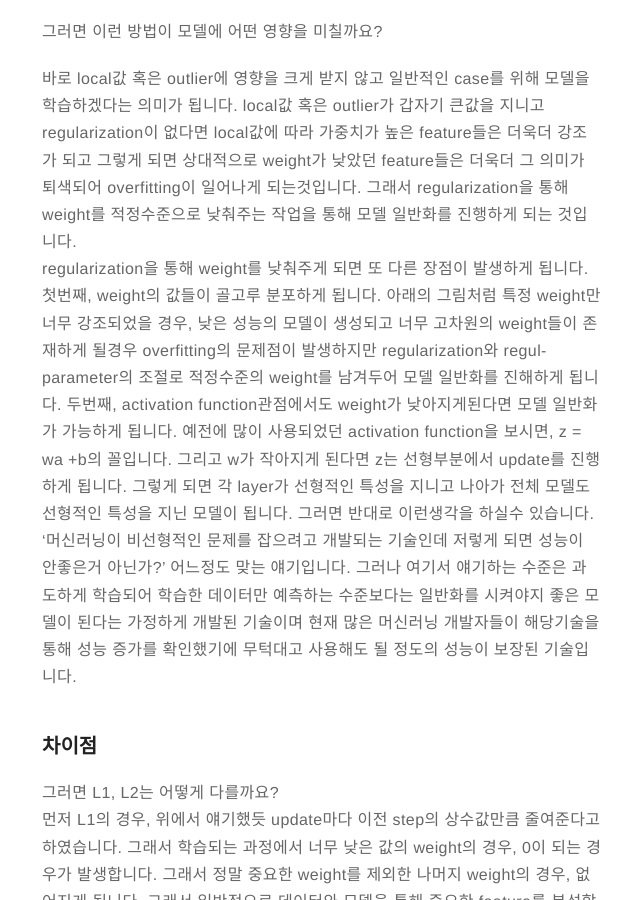
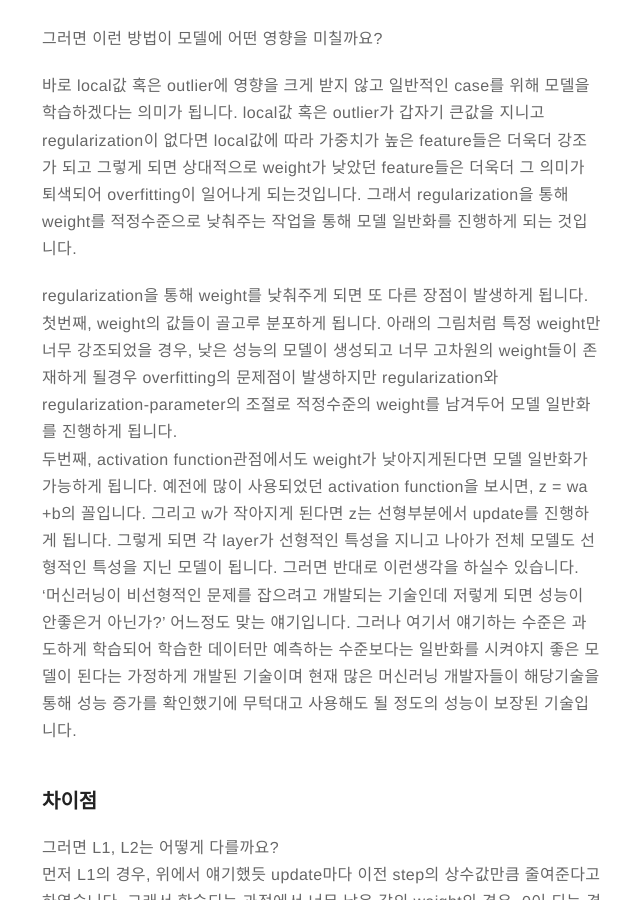
Before and after one commit to POZAlabs/pozalabs.github.io, a Jekyll site: the page built from _posts/2022-04-15-Regularization.md, in a window 1280 px wide and 900 px high, scrolled down 4140 px. Shown: the whole window, without its empty margins (318-958 px from the left). Built offline with Jekyll 4.4.1, drawn with Linux system fonts in a browser that asks for light colours; comment, search, counter and statistics services are not loaded; some of the changed text lies outside the part shown.

Commit message:
sty) 수정

```diff
--- a/_posts/2022-04-15-Regularization.md
+++ b/_posts/2022-04-15-Regularization.md
@@ -18,7 +18,8 @@ description: Regularization summary
 
 지금까지의 포스팅을 읽은 사람이라면 좋은 설계하에 학습을 잘하면 좋은 성능의 딥러닝 모델을 얻을 수 있다는 것을 알 수 있습니다. 그러나, '과유불급'이라는 말이 있듯 이전 포스팅에서 학습을 지나치게하면 많이 하면 오히려 성능이 떨어지는 요인에 대해 설명하셨습니다. 그리고 대부분의 딥러닝 개발자들이 생각보다 under-fitting보다 over-fitting에 대한 문제를 해결하기 위해 많은 리소스를 할애합니다.
 
-### 왜? 그냥 학습데이터 많이 사용하면 되잖아!
+왜? 그냥 학습데이터 많이 사용하면 되잖아!
+
 사실 맞는 말입니다. 그러나 학습데이터의 양만 많다고 해서 아무나 좋은 모델을 개발할 수 있는 것은 아닙니다. 중요한 것은 학습데이터의 질입니다. 그러나 대부분의 질 좋은 학습데이터는 기업에서 소유를 하고 자신들만이 사용하려 하기 때문에 일반적인 개발자들은 질 좋고 많은 양의 데이터를 사용하기가 힘듭니다. 그리고 그 이유가 개발자들이 over-fitting해결에 좀더 집중을 하고 있는 이유입니다. 그리고 이런 over-fitting을 해결하기 위해 regularization기법이 사용됩니다.
 
 이번 포스팅은 아래와 같은 순서로 진행합니다.
@@ -77,7 +78,11 @@ regularization관점에서 L1, L2는 무엇이 어떻게 같고 다를까요?
 그러면 이런 방법이 모델에 어떤 영향을 미칠까요?
 
 바로 local값 혹은 outlier에 영향을 크게 받지 않고 일반적인 case를 위해 모델을 학습하겠다는 의미가 됩니다. local값 혹은 outlier가 갑자기 큰값을 지니고 regularization이 없다면 local값에 따라 가중치가 높은 feature들은 더욱더 강조가 되고 그렇게 되면 상대적으로 weight가 낮았던 feature들은 더욱더 그 의미가 퇴색되어 overfitting이 일어나게 되는것입니다. 그래서 regularization을 통해 weight를 적정수준으로 낮춰주는 작업을 통해 모델 일반화를 진행하게 되는 것입니다.
-regularization을 통해 weight를 낮춰주게 되면 또 다른 장점이 발생하게 됩니다. 첫번째, weight의 값들이 골고루 분포하게 됩니다. 아래의 그림처럼 특정 weight만 너무 강조되었을 경우, 낮은 성능의 모델이 생성되고 너무 고차원의 weight들이 존재하게 될경우 overfitting의 문제점이 발생하지만 regularization와 regul-parameter의 조절로 적정수준의 weight를 남겨두어 모델 일반화를 진해하게 됩니다. 두번째, activation function관점에서도 weight가 낮아지게된다면 모델 일반화가 가능하게 됩니다. 예전에 많이 사용되었던 activation function을 보시면, z = wa +b의 꼴입니다. 그리고 w가 작아지게 된다면 z는 선형부분에서 update를 진행하게 됩니다. 그렇게 되면 각 layer가 선형적인 특성을 지니고 나아가 전체 모델도 선형적인 특성을 지닌 모델이 됩니다. 그러면 반대로 이런생각을 하실수 있습니다. '머신러닝이 비선형적인 문제를 잡으려고 개발되는 기술인데 저렇게 되면 성능이 안좋은거 아닌가?' 어느정도 맞는 얘기입니다. 그러나 여기서 얘기하는 수준은 과도하게 학습되어 학습한 데이터만 예측하는 수준보다는 일반화를 시켜야지 좋은 모델이 된다는 가정하게 개발된 기술이며 현재 많은 머신러닝 개발자들이 해당기술을 통해 성능 증가를 확인했기에 무턱대고 사용해도 될 정도의 성능이 보장된 기술입니다.
+
+regularization을 통해 weight를 낮춰주게 되면 또 다른 장점이 발생하게 됩니다.
+첫번째, weight의 값들이 골고루 분포하게 됩니다. 아래의 그림처럼 특정 weight만 너무 강조되었을 경우, 낮은 성능의 모델이 생성되고 너무 고차원의 weight들이 존재하게 될경우 overfitting의 문제점이 발생하지만 regularization와 regularization-parameter의 조절로 적정수준의 weight를 남겨두어 모델 일반화를 진행하게 됩니다.
+두번째, activation function관점에서도 weight가 낮아지게된다면 모델 일반화가 가능하게 됩니다. 예전에 많이 사용되었던 activation function을 보시면, z = wa +b의 꼴입니다. 그리고 w가 작아지게 된다면 z는 선형부분에서 update를 진행하게 됩니다. 그렇게 되면 각 layer가 선형적인 특성을 지니고 나아가 전체 모델도 선형적인 특성을 지닌 모델이 됩니다. 그러면 반대로 이런생각을 하실수 있습니다.
+'머신러닝이 비선형적인 문제를 잡으려고 개발되는 기술인데 저렇게 되면 성능이 안좋은거 아닌가?' 어느정도 맞는 얘기입니다. 그러나 여기서 얘기하는 수준은 과도하게 학습되어 학습한 데이터만 예측하는 수준보다는 일반화를 시켜야지 좋은 모델이 된다는 가정하게 개발된 기술이며 현재 많은 머신러닝 개발자들이 해당기술을 통해 성능 증가를 확인했기에 무턱대고 사용해도 될 정도의 성능이 보장된 기술입니다.
 
 ### 차이점
 그러면 L1, L2는 어떻게 다를까요?
```
Also changed, not shown: other parts of _posts/2022-04-15-Regularization.md (+3 -3 lines), _posts/2022-03-24-Optimizer.md (+3 -1 lines), _posts/2022-04-15-What_is_AI.md (+12 -4 lines).
